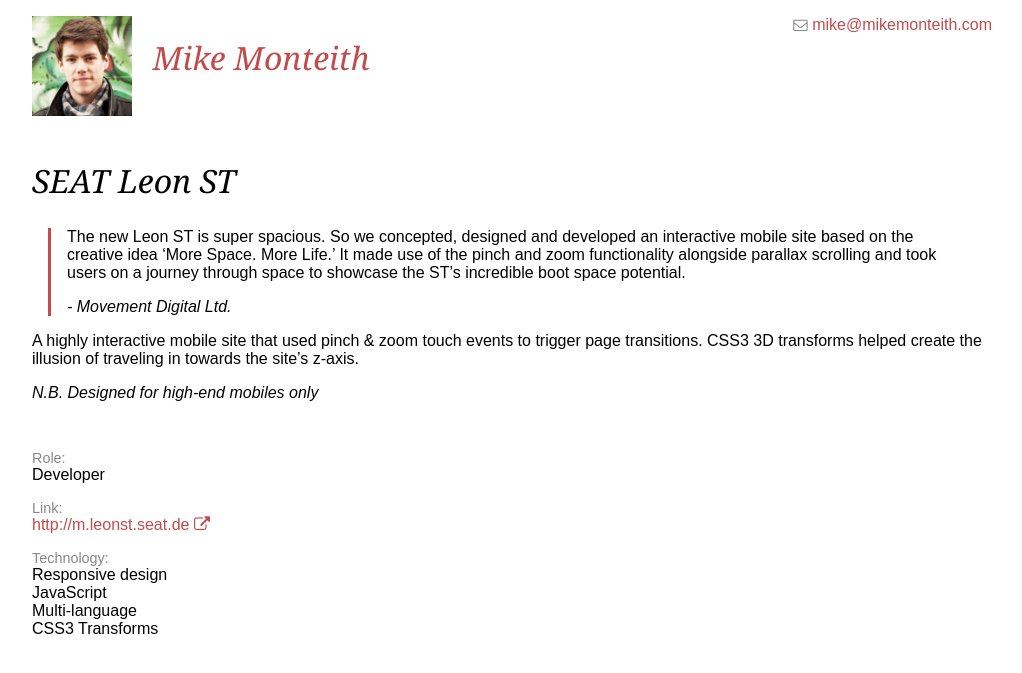
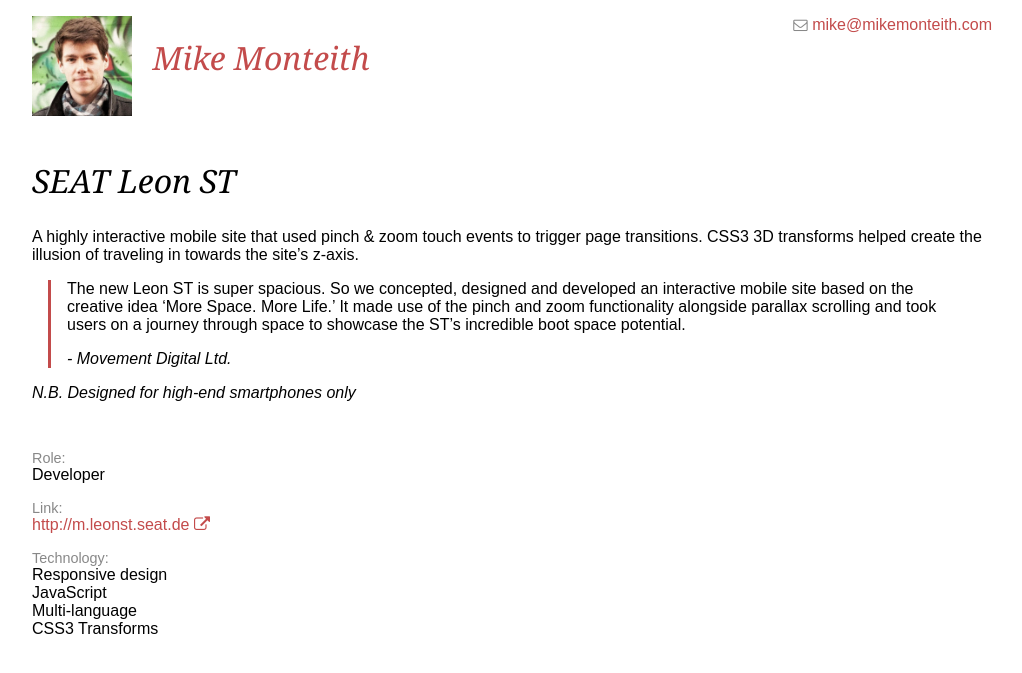
Before and after one commit to Mike220889/mike220889.github.io, a Jekyll site: the page built from _portfolio/seat-st.md, in a window 1280 px wide. Shown: the top 673 px of the page, without its empty margins (128-1150 px from the left). Built offline with Jekyll 4.4.1, drawn with Linux system fonts in a browser that asks for light colours.

Commit message:
Update portfolio copy

```diff
--- a/_portfolio/seat-st.md
+++ b/_portfolio/seat-st.md
@@ -13,10 +13,10 @@
 role: Developer
 ---
 
+A highly interactive mobile site that used pinch & zoom touch events to trigger page transitions. CSS3 3D transforms helped create the illusion of traveling in towards the site's z-axis.
+
 > The new Leon ST is super spacious. So we concepted, designed and developed an interactive mobile site based on the creative idea ‘More Space. More Life.’ It made use of the pinch and zoom functionality alongside parallax scrolling and took users on a journey through space to showcase the ST’s incredible boot space potential.
 >
 > <cite>Movement Digital Ltd.</cite>
 
-A highly interactive mobile site that used pinch & zoom touch events to trigger page transitions. CSS3 3D transforms helped create the illusion of traveling in towards the site's z-axis.
-
-_N.B. Designed for high-end mobiles only_
+_N.B. Designed for high-end smartphones only_
```
Also changed, not shown: _portfolio/homie.md (+1 -1 lines), _portfolio/seat-cupra.md (+2 -4 lines), _portfolio/vfest.md (+2 -1 lines).
